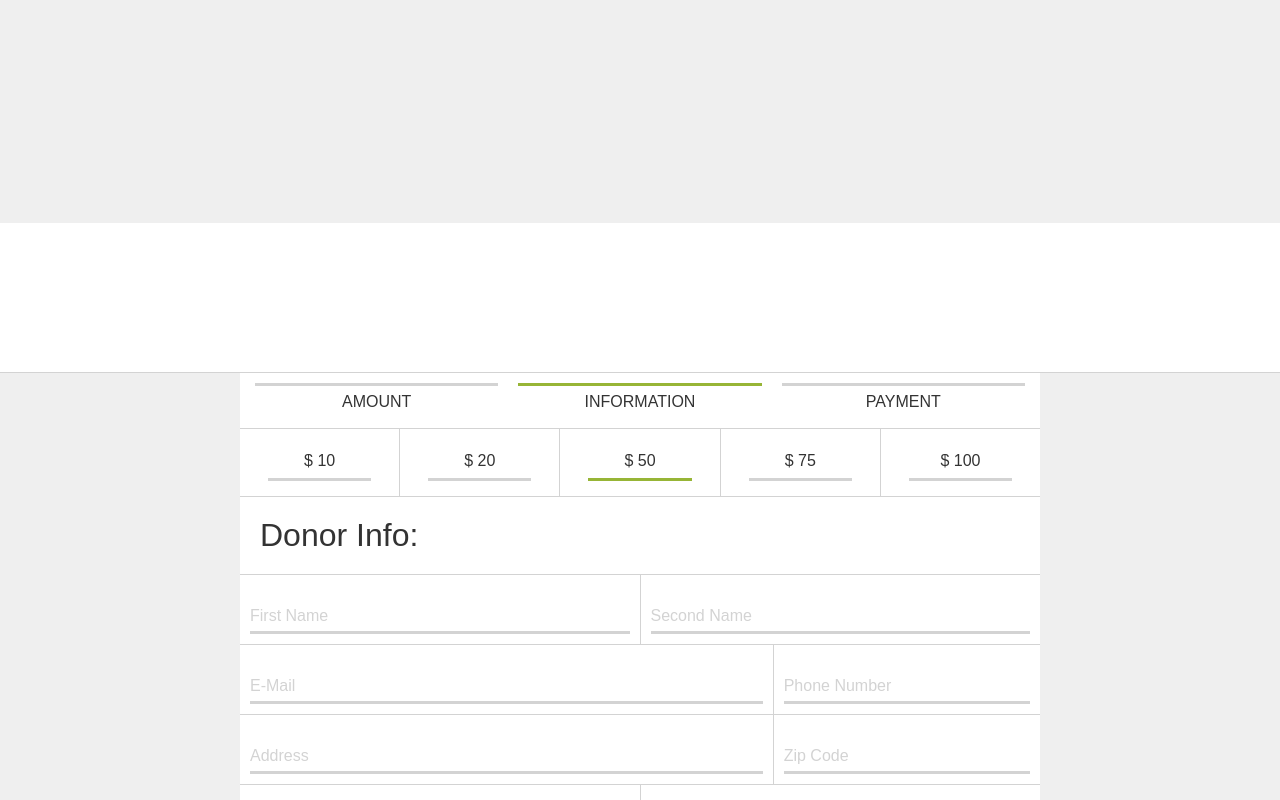
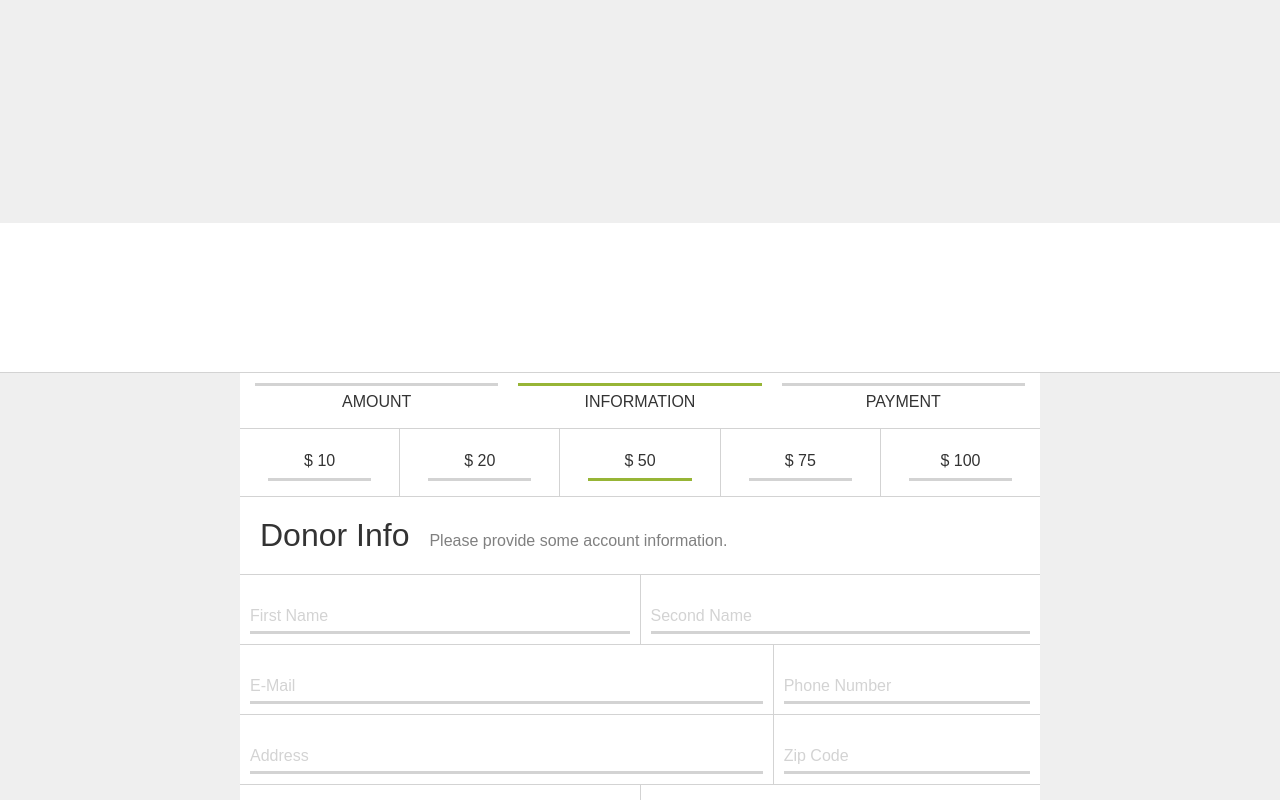
Before and after one commit to TJTorola/Friends-Of-Maple, a React app: page / in a window 1280 px wide. Both pictures are taken after a click on the element "INFORMATION". Shown: the part 577-1377 px from the top of the page. Built offline with nearby package versions, Linux system fonts and the light colour scheme; the HTML template or start-up script is replaced by a standard one.

Commit message:
Modify header for info form

```diff
--- a/src/config.js
+++ b/src/config.js
@@ -72,7 +72,8 @@ export const COPY = {
       community and entreprenuers in Uganda, Chile, and around the world.`,
     },
     INFO: {
-      H2: 'Donor Info:',
+      H2: 'Donor Info',
+      SPAN: 'Please provide some account information.'
     },
   },
 };
--- a/src/style/body/info.scss
+++ b/src/style/body/info.scss
@@ -1,5 +1,14 @@
 #info {
-  h2 {
+  .header {
+    display: flex;
+    align-items: baseline;
+  }
+
+  .header h2 {
     padding: 20px;
   }
+
+  .header span {
+    color: $gray;
+  }
 }
--- a/src/view/body/info/main.jsx
+++ b/src/view/body/info/main.jsx
@@ -7,7 +7,10 @@ const copy = COPY.BODY.INFO;
 const Info = () => (
   <div id="info">
     <AmountSelector />
-    <h2>{ copy.H2 }</h2>
+    <div className="header">
+      <h2>{ copy.H2 }</h2>
+      <span>{ copy.SPAN }</span>
+    </div>
     <Form form={ INFO_FORM } />
   </div>
 );
```
